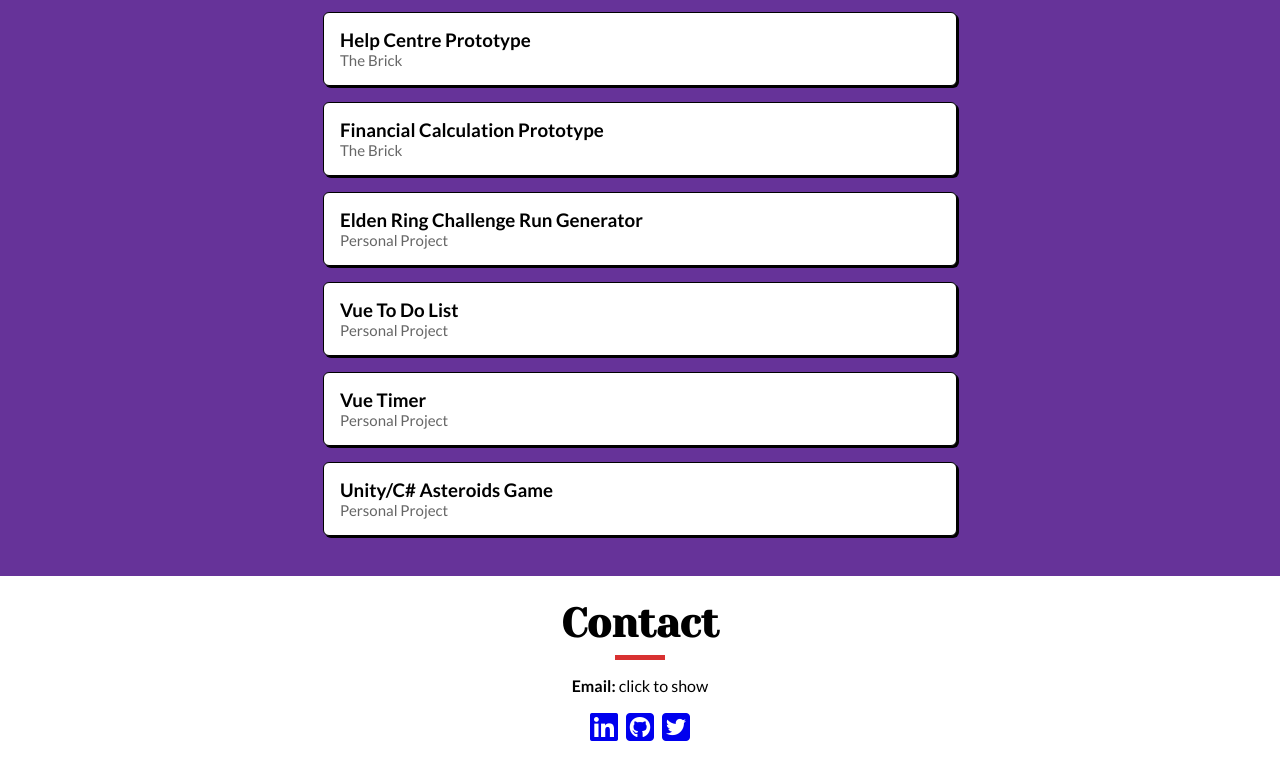
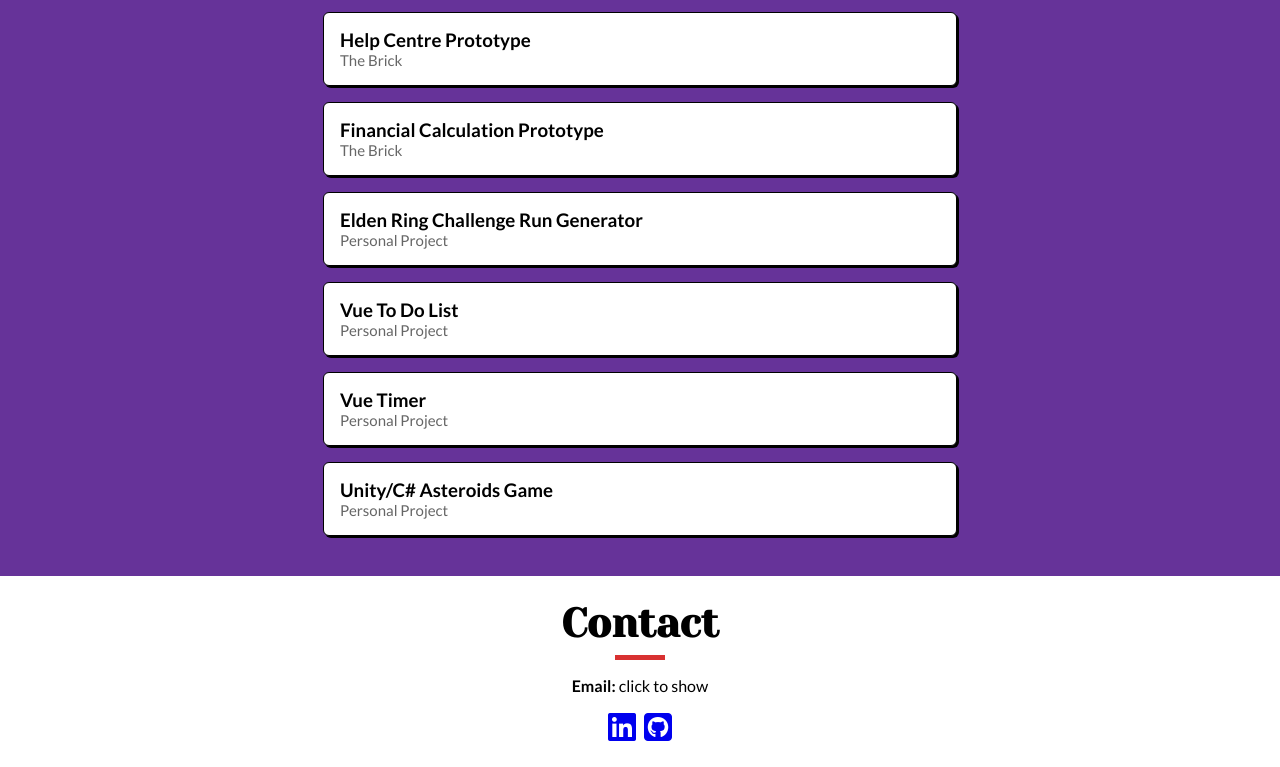
Before and after one commit to Waldoz53/portfolio-site-v3, a plain HTML site: page index.html in a window 1280 px wide. Shown: the part 830-1597 px from the top of the page. Drawn offline with nearby package versions, Linux system fonts and the light colour scheme.

Commit message:
Update index.html

```diff
--- a/index.html
+++ b/index.html
@@ -220,9 +220,6 @@
               <a href="https://github.com/Waldoz53/">
                 <i class="fa-brands fa-square-github fa-2x"></i>
               </a>
-              <a href="https://twitter.com/Waldoz53">
-                <i class="fa-brands fa-square-twitter fa-2x"></i>
-              </a>
             </div>
           </div>
         </div>
```
